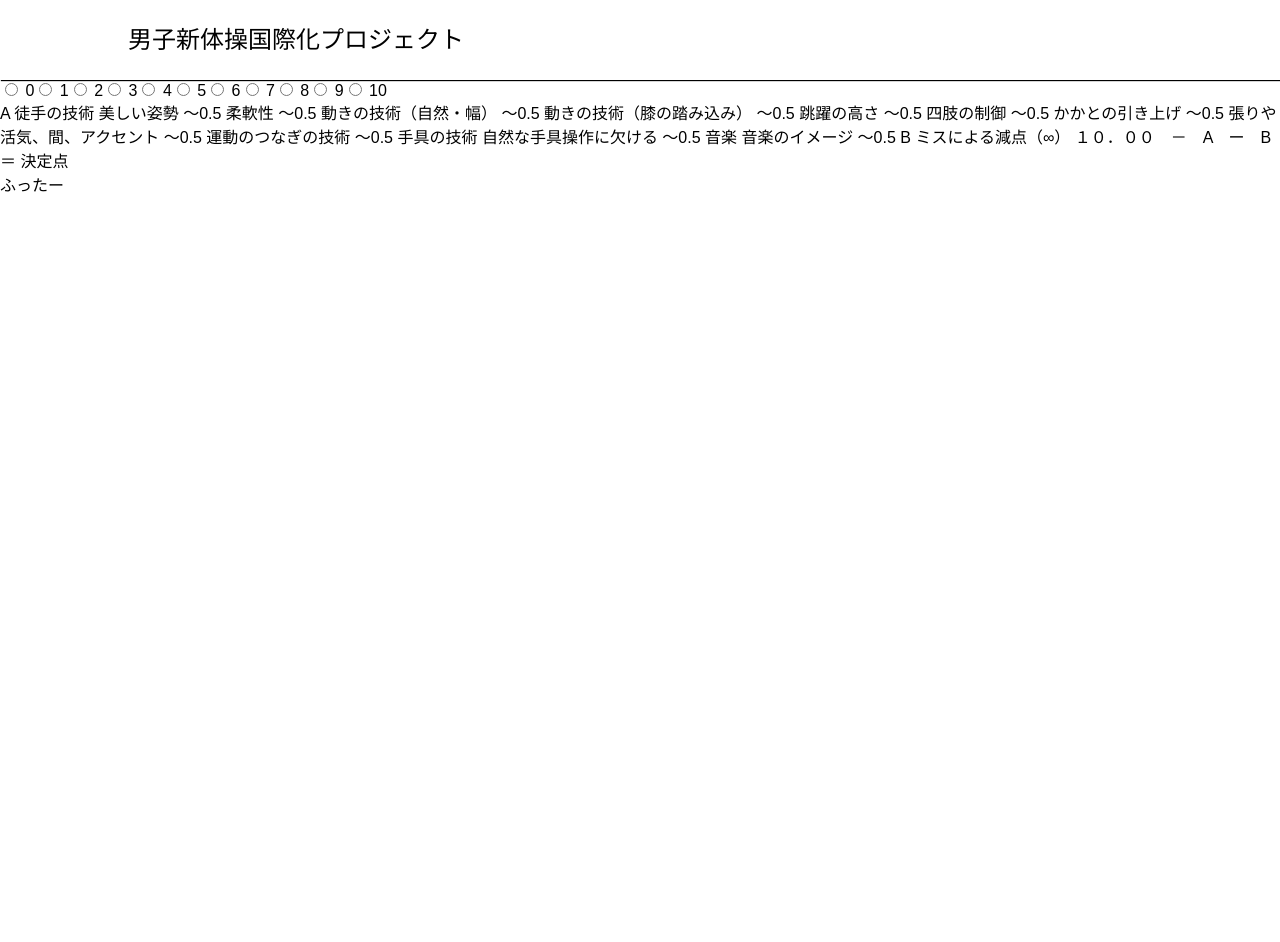
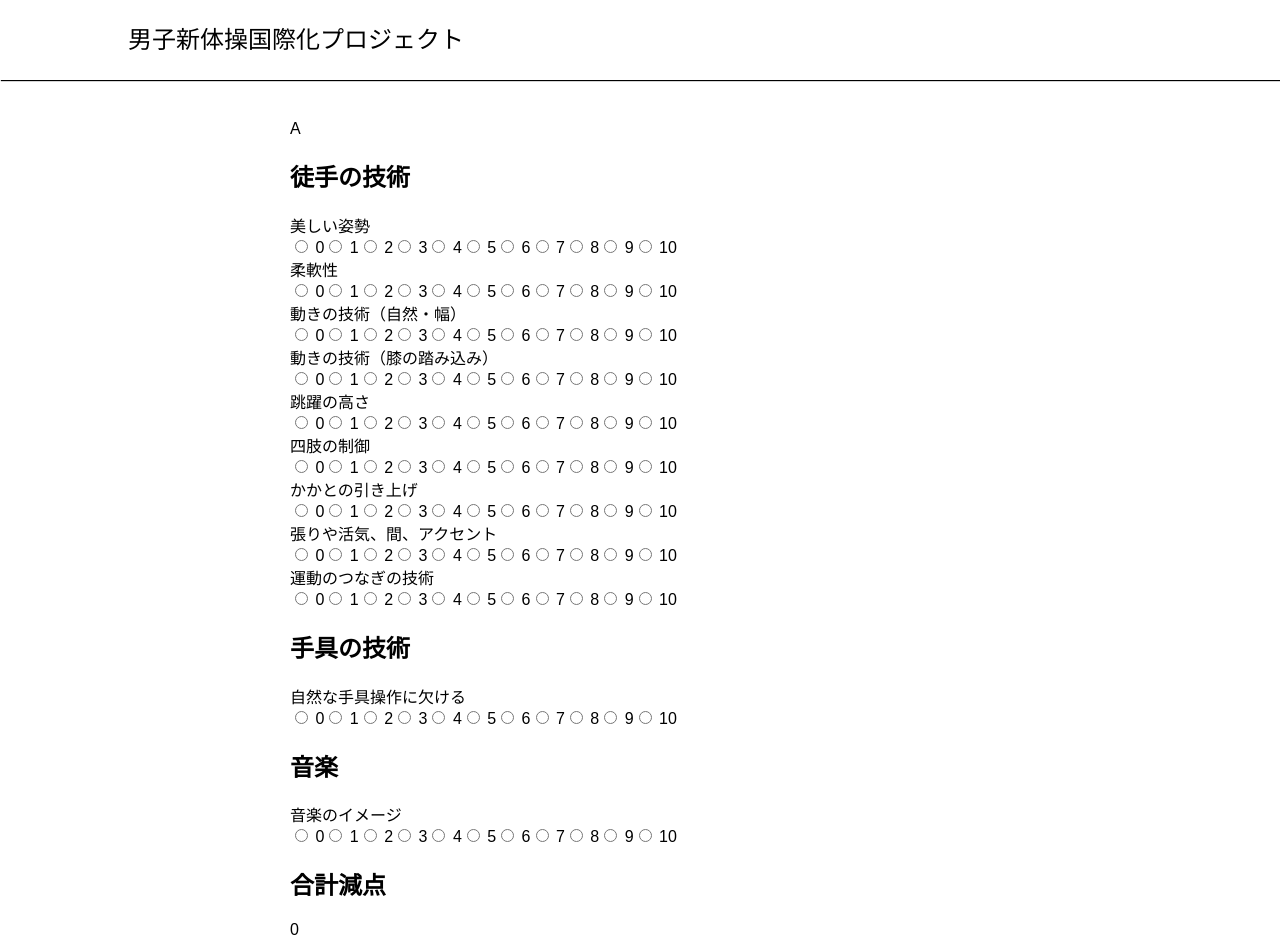
Before and after one commit to SiMiTaKu/imrg-platform, a SvelteKit app: page / in a window 1280 px wide. Shown: the top 942 px of the page. Before the commit the page ends 800 px from the top, so only its background shows below. Built offline with nearby package versions, Linux system fonts and the light colour scheme.

Commit message:
20230510

```diff
--- a/src/routes/+page.svelte
+++ b/src/routes/+page.svelte
@@ -1,26 +1,28 @@
 <script lang="ts">
+  import Radio                from "./common/form/Radio.svelte";
+  import { executionDeduct }  from '../ts/form/executionDeduct/store';
+  import { deductionOptions } from '../ts/form/executionDeduct/model';
 
-  type radioDeduction = {
-    label:     string,
-    deduction: number,
-  };
+  const options = deductionOptions;
 
-  const options: radioDeduction[] = [
-    { label: "0",  deduction: 0.5  },
-    { label: "1",  deduction: 0.45 },
-    { label: "2",  deduction: 0.4  },
-    { label: "3",  deduction: 0.35 },
-    { label: "4",  deduction: 0.3  },
-    { label: "5",  deduction: 0.25 },
-    { label: "6",  deduction: 0.2  },
-    { label: "7",  deduction: 0.15 },
-    { label: "8",  deduction: 0.1  },
-    { label: "9",  deduction: 0.05 },
-    { label: "10", deduction: 0    },
-  ];
+  let result: number;
 
-  const uniqueID = Math.floor(Math.random() * 100);
-  let userSelected;
+  /** @note 整数値にしてから計算し直すことで、小数点のずれを無くしている*/
+  executionDeduct.subscribe(data => {
+    result = (
+      (data.beautifulPose.value       ? data.beautifulPose.value       : 0) * 100 +
+      (data.flexibility.value         ? data.flexibility.value         : 0) * 100 +
+      (data.naturalMovement.value     ? data.naturalMovement.value     : 0) * 100 +
+      (data.bendingWeight.value       ? data.bendingWeight.value       : 0) * 100 +
+      (data.jumpingHeight.value       ? data.jumpingHeight.value       : 0) * 100 +
+      (data.bodyControl.value         ? data.bodyControl.value         : 0) * 100 +
+      (data.heelRaise.value           ? data.heelRaise.value           : 0) * 100 +
+      (data.weaknessAndStrength.value ? data.weaknessAndStrength.value : 0) * 100 +
+      (data.connectMovement.value     ? data.connectMovement.value     : 0) * 100 +
+      (data.apparatusControl.value    ? data.apparatusControl.value    : 0) * 100 +
+      (data.musicImage.value          ? data.musicImage.value          : 0) * 100
+    ) / 100
+  });
 </script>
 
 <svelte:head>
@@ -28,42 +30,27 @@
 </svelte:head>
 
 <section>
-	<div
-    role            = "radio"
-    class           = "group-container"
-    aria-labelledby = "label-${uniqueID}">
-    {#each options as option}
-      <input
-        id           = {option.label}
-        type         = "radio"
-        value        = {option.deduction}
-        aria-checked = false
-        bind:group   = {userSelected}
-      />
-      <label for={option.label}>{option.label}</label>
-    {/each}
+  <div class="form">
+    A
+    <h2>徒手の技術</h2>
+    <Radio title={$executionDeduct.beautifulPose.title} options={options} bind:userSelected={$executionDeduct.beautifulPose.value}/>
+    <Radio title={$executionDeduct.flexibility.title} options={options} bind:userSelected={$executionDeduct.flexibility.value}/>
+    <Radio title={$executionDeduct.naturalMovement.title} options={options} bind:userSelected={$executionDeduct.naturalMovement.value}/>
+    <Radio title={$executionDeduct.bendingWeight.title} options={options} bind:userSelected={$executionDeduct.bendingWeight.value}/>
+    <Radio title={$executionDeduct.jumpingHeight.title} options={options} bind:userSelected={$executionDeduct.jumpingHeight.value}/>
+    <Radio title={$executionDeduct.bodyControl.title} options={options} bind:userSelected={$executionDeduct.bodyControl.value}/>
+    <Radio title={$executionDeduct.heelRaise.title} options={options} bind:userSelected={$executionDeduct.heelRaise.value}/>
+    <Radio title={$executionDeduct.weaknessAndStrength.title} options={options} bind:userSelected={$executionDeduct.weaknessAndStrength.value}/>
+    <Radio title={$executionDeduct.connectMovement.title} options={options} bind:userSelected={$executionDeduct.connectMovement.value}/>
+    <h2>手具の技術</h2>
+    <Radio title={$executionDeduct.apparatusControl.title} options={options} bind:userSelected={$executionDeduct.apparatusControl.value}/>
+    <h2>音楽</h2>
+    <Radio title={$executionDeduct.musicImage.title} options={options} bind:userSelected={$executionDeduct.musicImage.value}/>
+
+    <h2>合計減点</h2>
+    <div>
+      {result}
     </div>
-
-  {#if userSelected !== undefined}
-    <div>減点：{userSelected}</div>
-  {/if}
-  A
-  徒手の技術
-  美しい姿勢 ～0.5
-  柔軟性 ～0.5
-  動きの技術（自然・幅） ～0.5
-  動きの技術（膝の踏み込み） ～0.5
-  跳躍の高さ ～0.5
-  四肢の制御 ～0.5
-  かかとの引き上げ ～0.5
-  張りや活気、間、アクセント ～0.5
-  運動のつなぎの技術 ～0.5
-
-  手具の技術
-  自然な手具操作に欠ける ～0.5
-
-  音楽
-  音楽のイメージ ～0.5
 
     B
     ミスによる減点（∞）
@@ -71,8 +58,11 @@
     １０．００　－　A　ー　B　＝
 
     決定点
+  </div>
 </section>
-
 <style>
-
+  .form {
+    width:  700px;
+    margin: 0 auto;
+  }
 </style>
--- a/src/routes/common/form/Radio.svelte
+++ b/src/routes/common/form/Radio.svelte
@@ -1,20 +1,23 @@
-<!--<script lang="ts">-->
+<script lang="ts">
+  export let title;
+  export let options
+  export let userSelected;
+  const uniqueID = Math.floor(Math.random() * 100);
+</script>
 
-<!--</script>-->
-
-<!--<div-->
-<!--  role            = "radio"-->
-<!--  class           = "group-container"-->
-<!--  aria-labelledby = "label-${uniqueID}">-->
-<!--  {#each options as { label, value }}-->
-<!--    <input-->
-<!--      id           = {label}-->
-<!--      type         = "radio"-->
-<!--      value        = {value}-->
-<!--      bind:group   = {userSelected}-->
-<!--    />-->
-<!--    <label for={label}>{label}</label>-->
-<!--  {/each}-->
-<!--</div>-->
-
-<!--<div>減点：{userSelected}</div>-->
+<div>{title}</div>
+<div
+  role            = "radio"
+  class           = "group-container"
+  aria-labelledby = "label-${uniqueID}">
+  {#each options as option}
+    <input
+      id           = {option.label}
+      type         = "radio"
+      value        = {option.value}
+      aria-checked = false
+      bind:group   = {userSelected}
+    />
+    <label for={option.label}>{option.label}</label>
+  {/each}
+</div>
--- a/src/routes/styles.css
+++ b/src/routes/styles.css
@@ -2,3 +2,7 @@ body {
   margin:      0;
   font-family: YuGothic, sans-serif;
 }
+
+section {
+  padding: 40px 0;
+}
--- /dev/null
+++ b/src/ts/form/executionDeduct/model.ts
@@ -0,0 +1,18 @@
+type radioDeduction = {
+  label: string,
+  value: number,
+};
+
+export const deductionOptions: radioDeduction[] = [
+  { label: "0",  value: 0.5  },
+  { label: "1",  value: 0.45 },
+  { label: "2",  value: 0.4  },
+  { label: "3",  value: 0.35 },
+  { label: "4",  value: 0.3  },
+  { label: "5",  value: 0.25 },
+  { label: "6",  value: 0.2  },
+  { label: "7",  value: 0.15 },
+  { label: "8",  value: 0.1  },
+  { label: "9",  value: 0.05 },
+  { label: "10", value: 0    },
+];
--- /dev/null
+++ b/src/ts/form/executionDeduct/store.ts
@@ -0,0 +1,16 @@
+import { writable } from 'svelte/store';
+
+export const executionDeduct = writable({
+  beautifulPose:       { title: "美しい姿勢",              value: undefined },
+  flexibility:         { title: "柔軟性",                 value: undefined },
+  naturalMovement:     { title: "動きの技術（自然・幅）",    value: undefined },
+  bendingWeight:       { title: "動きの技術（膝の踏み込み）", value: undefined },
+  jumpingHeight:       { title: "跳躍の高さ",              value: undefined },
+  bodyControl:         { title: "四肢の制御",              value: undefined },
+  heelRaise:           { title: "かかとの引き上げ",         value: undefined },
+  weaknessAndStrength: { title: "張りや活気、間、アクセント", value: undefined },
+  connectMovement:     { title: "運動のつなぎの技術",        value: undefined },
+  apparatusControl:    { title: "自然な手具操作に欠ける",    value: undefined },
+  musicImage:          { title: "音楽のイメージ",           value: undefined },
+  miss:                { title: "ミスによる失点",           value: undefined },
+})
```
Lines whose indentation alone changed are shown as unchanged.
